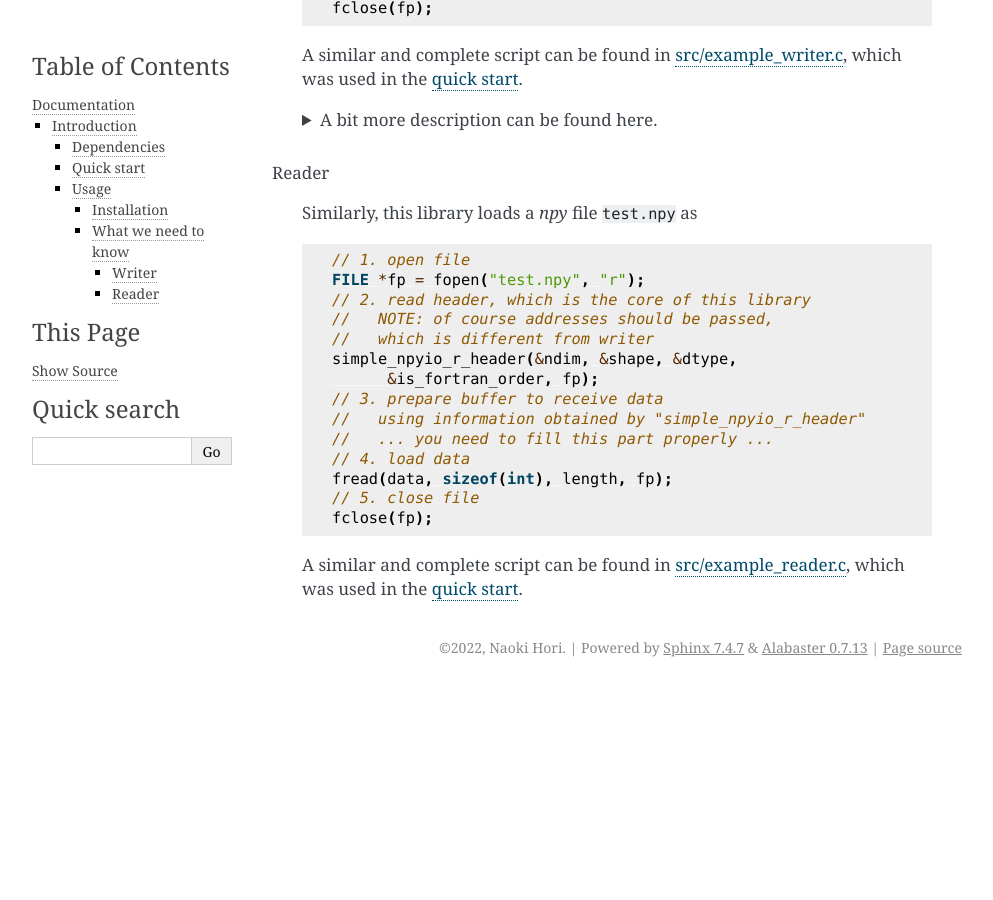
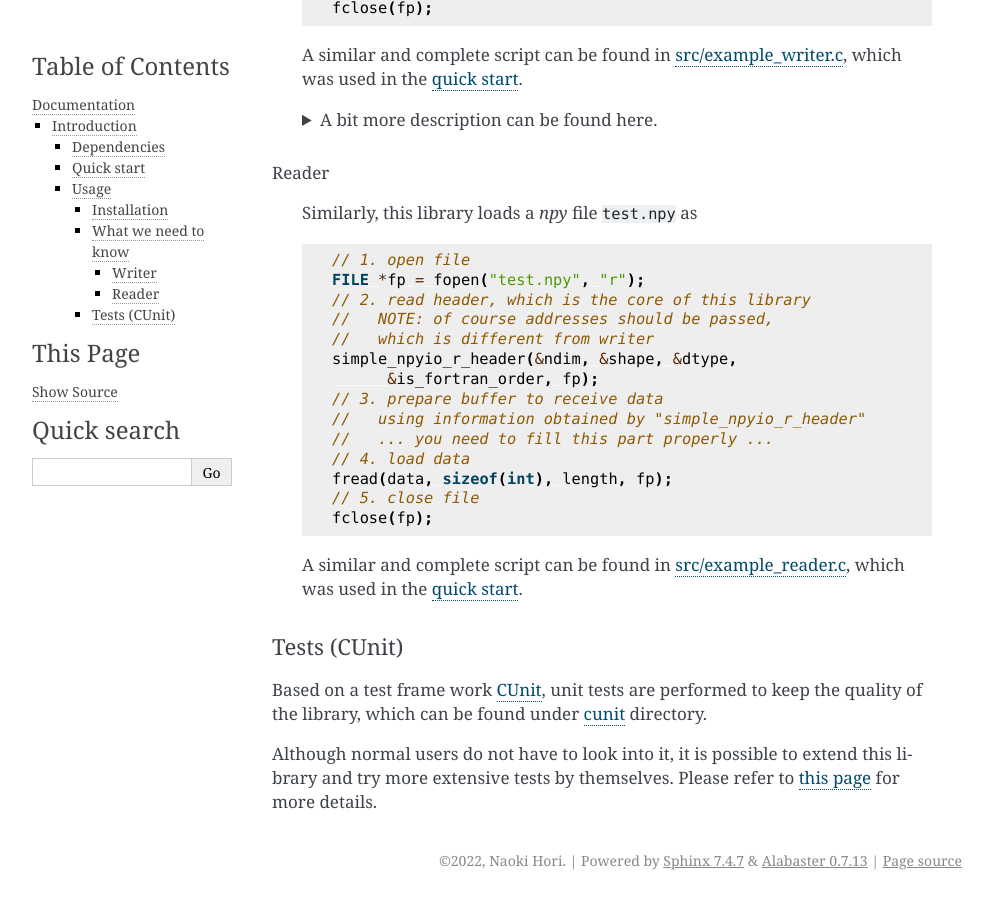
Before and after one commit to NaokiHori/SimpleNpyIO, a Sphinx documentation site: the page built from docs/source/index.rst, in a window 1280 px wide and 900 px high, scrolled down 3723 px. Shown: the whole window, without its empty margins (148-1141 px from the left). Built offline with Sphinx 7.4.7, drawn with Linux system fonts in a browser that asks for light colours; before the commit the page ends 4410 px from its top, so only the background shows below that.

Commit message:
[mod] readme, saying a bit about test

```diff
--- a/docs/source/index.rst
+++ b/docs/source/index.rst
@@ -296,3 +296,12 @@ Reader
       fclose(fp);
 
    A similar and complete script can be found in `src/example_reader.c <https://github.com/NaokiHori/SimpleNpyIO/blob/master/src/example_reader.c>`_, which was used in the :ref:`quick start <quick_start>`.
+
+-------------
+Tests (CUnit)
+-------------
+
+Based on a test frame work `CUnit <http://cunit.sourceforge.net>`_, unit tests are performed to keep the quality of the library, which can be found under `cunit <https://github.com/NaokiHori/SimpleNpyIO/tree/master/cunit>`_ directory.
+
+Although normal users do not have to look into it, it is possible to extend this library and try more extensive tests by themselves.
+Please refer to `this page <https://github.com/NaokiHori/Alpine-Dockerfiles/tree/cunit>`_ for more details.
```
Also changed, not shown: README.rst (+24 -1 lines).
